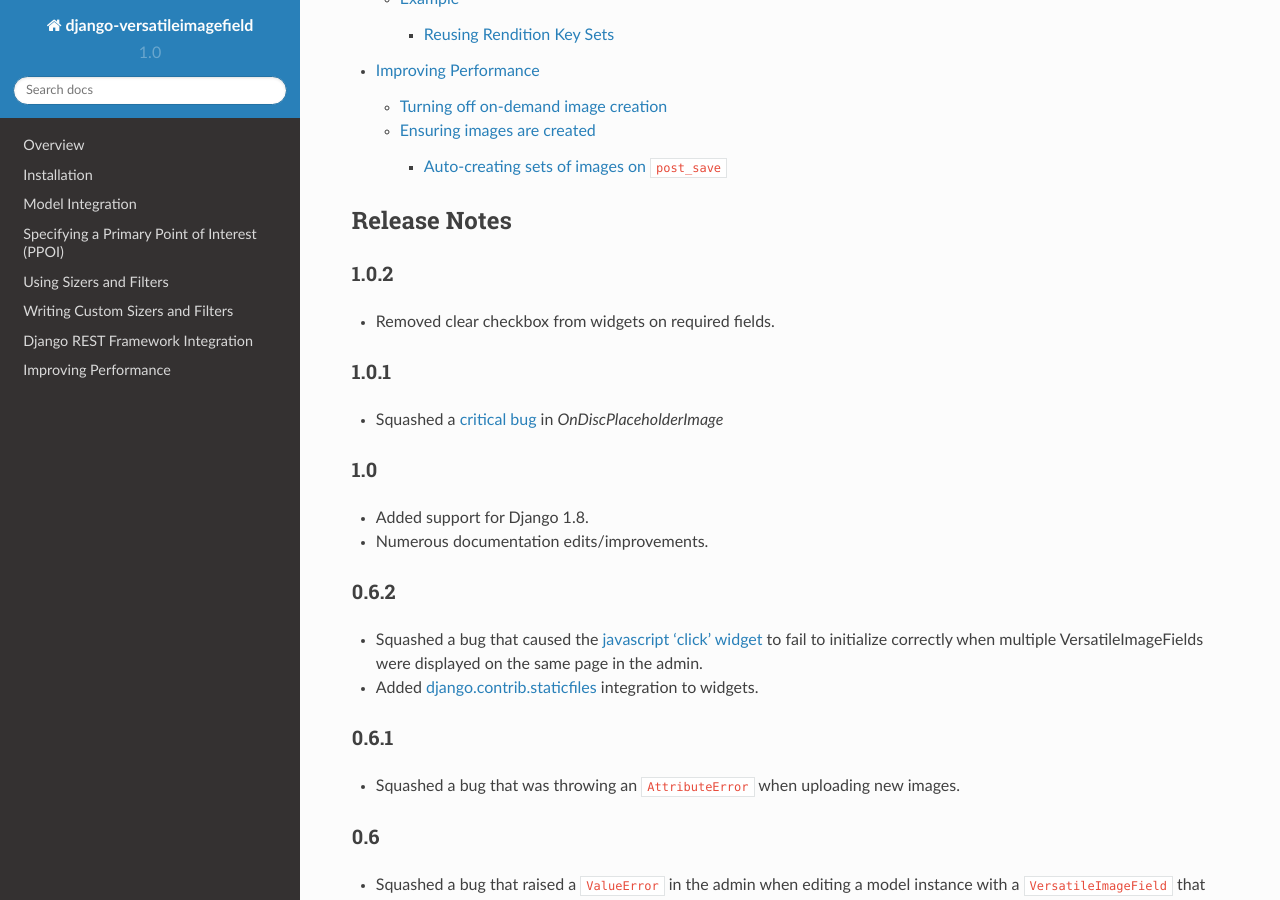
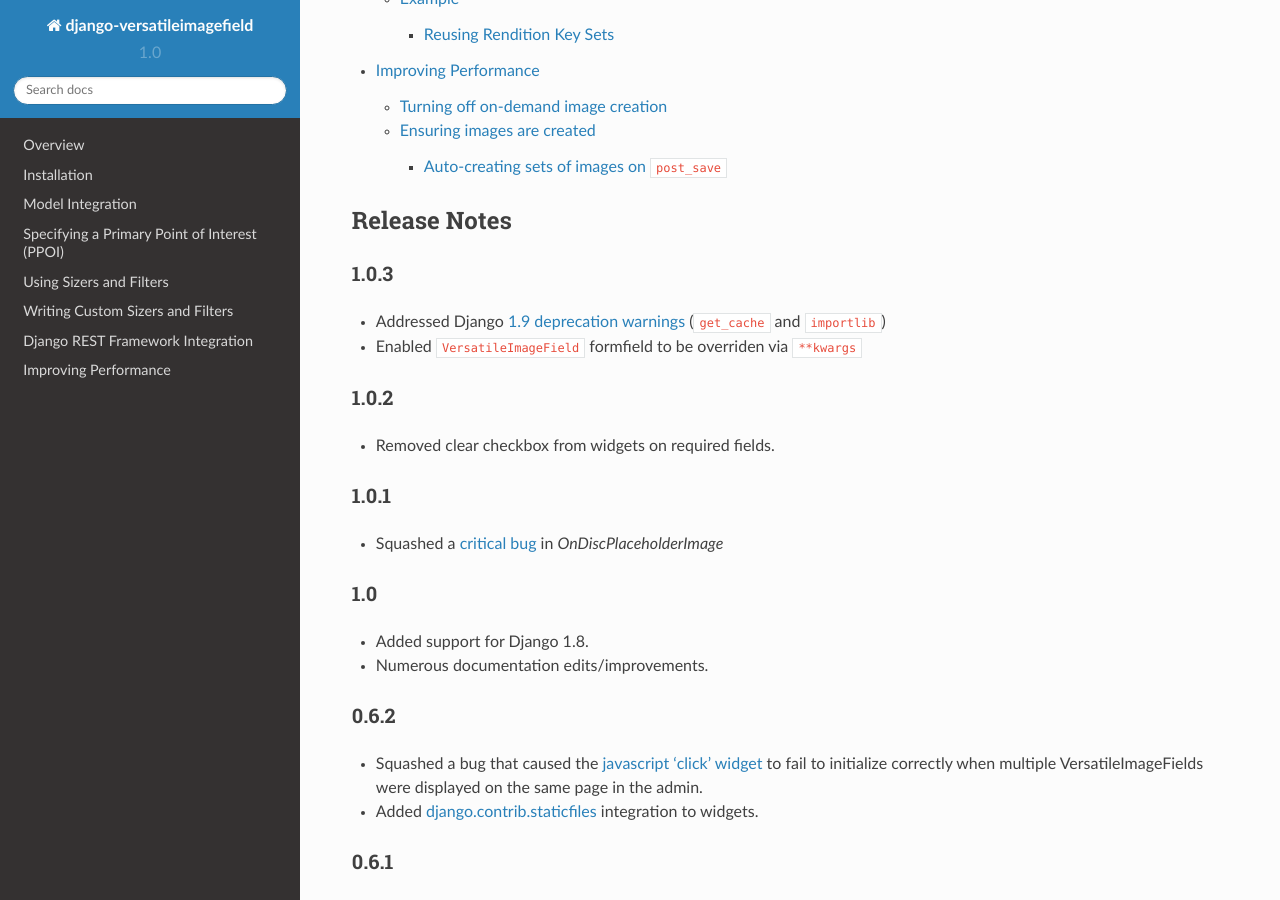
Before and after one commit to respondcreate/django-versatileimagefield, a Sphinx documentation site: the page built from docs/index.rst, in a window 1280 px wide and 900 px high, scrolled down 2757 px. Built offline with Sphinx 7.4.7 and the Read the Docs theme 2.0.0, drawn with Linux system fonts in a browser that asks for light colours.

```diff
--- a/docs/index.rst
+++ b/docs/index.rst
@@ -78,6 +78,11 @@ Table of Contents
 
 Release Notes
 =============
+
+1.0.3
+^^^^^
+- Addressed Django `1.9 deprecation warnings <https://docs.djangoproject.com/en/1.8/internals/deprecation/#deprecation-removed-in-1-9>`_ (``get_cache`` and ``importlib``)
+- Enabled ``VersatileImageField`` formfield to be overriden via ``**kwargs``
 
 1.0.2
 ^^^^^
--- a/setup.py
+++ b/setup.py
@@ -5,7 +5,7 @@ from setuptools import find_packages
 setup(
     name='django-versatileimagefield',
     packages=find_packages(),
-    version='1.0.2',
+    version='1.0.3',
     author=u'Jonathan Ellenberger',
     author_email='jonathan_ellenberger@wgbh.org',
     url='http://github.com/WGBH/django-versatileimagefield/',
```
